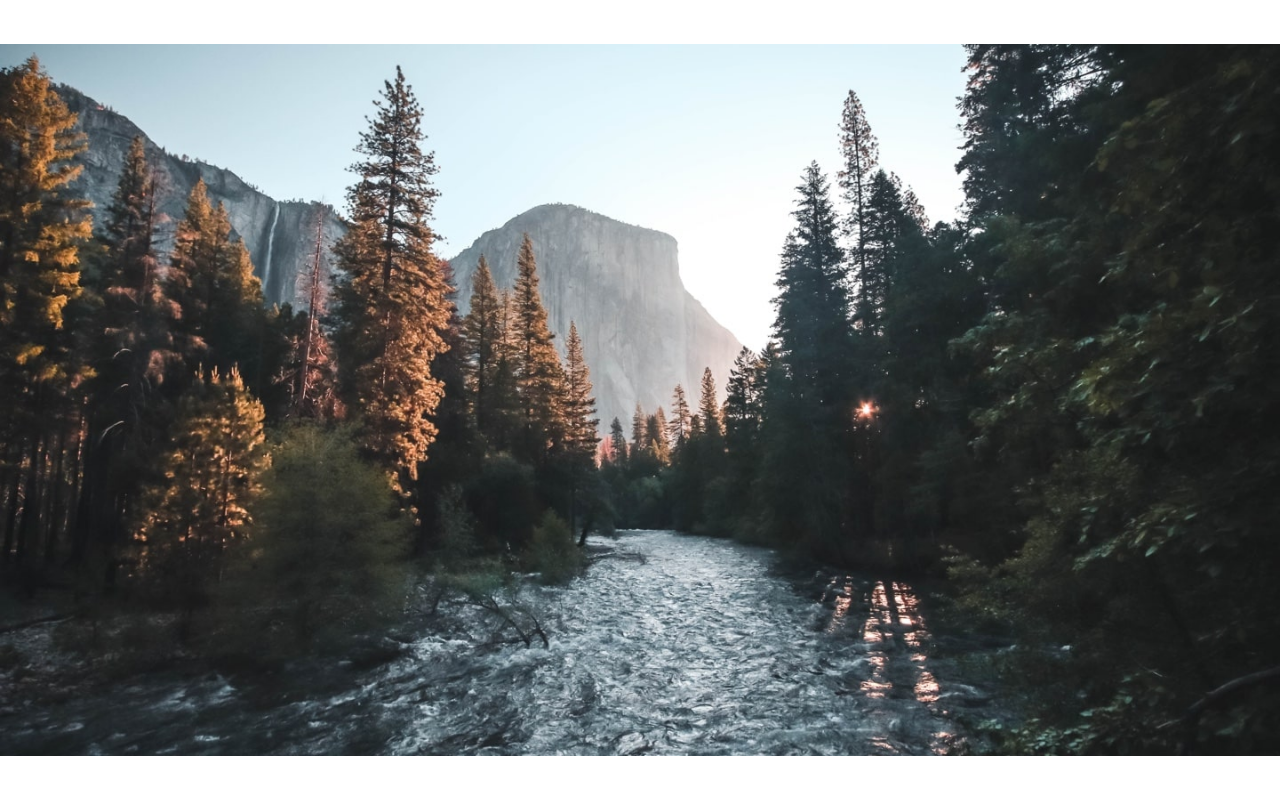
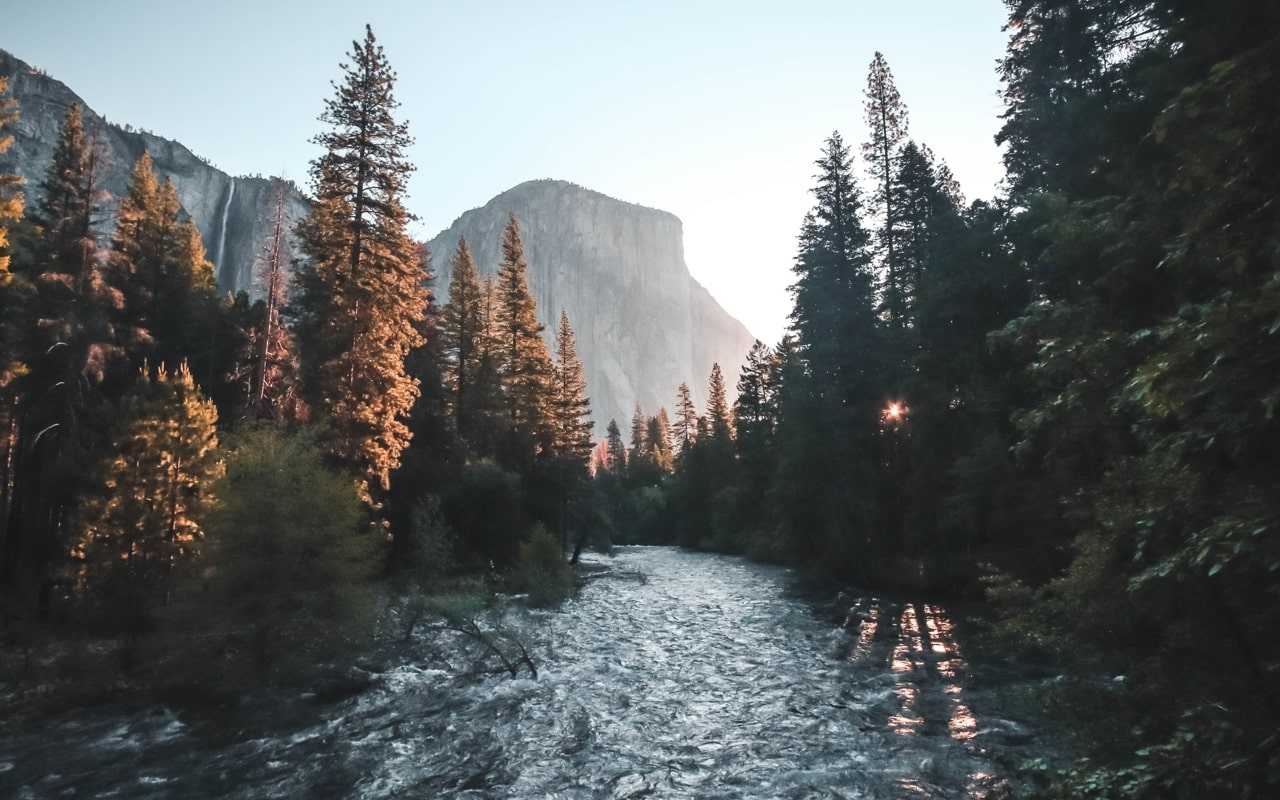
Before and after one commit to VillageR88/next-clock-app, a Next.js app: page / in a window 1280 px wide. Built offline with nearby package versions, Linux system fonts and the light colour scheme.

Commit message:
initial background day
Signed-off-by: VillageR88 <villager88pl@gmail.com>

```diff
--- a/app/page.tsx
+++ b/app/page.tsx
@@ -4,7 +4,15 @@ import imageBackgroundDaytime from '@/public/assets/desktop/bg-image-daytime.jpg
 export default function Home() {
   return (
     <>
-      <Image priority className="object-contain" fill src={imageBackgroundDaytime} alt="background image daytime" />
+      <Image
+        className="absolute left-0 size-full object-cover"
+        height={800}
+        priority
+        width={1440}
+        src={imageBackgroundDaytime}
+        alt="background image daytime"
+      />
+      <main></main>
     </>
   );
 }
```
